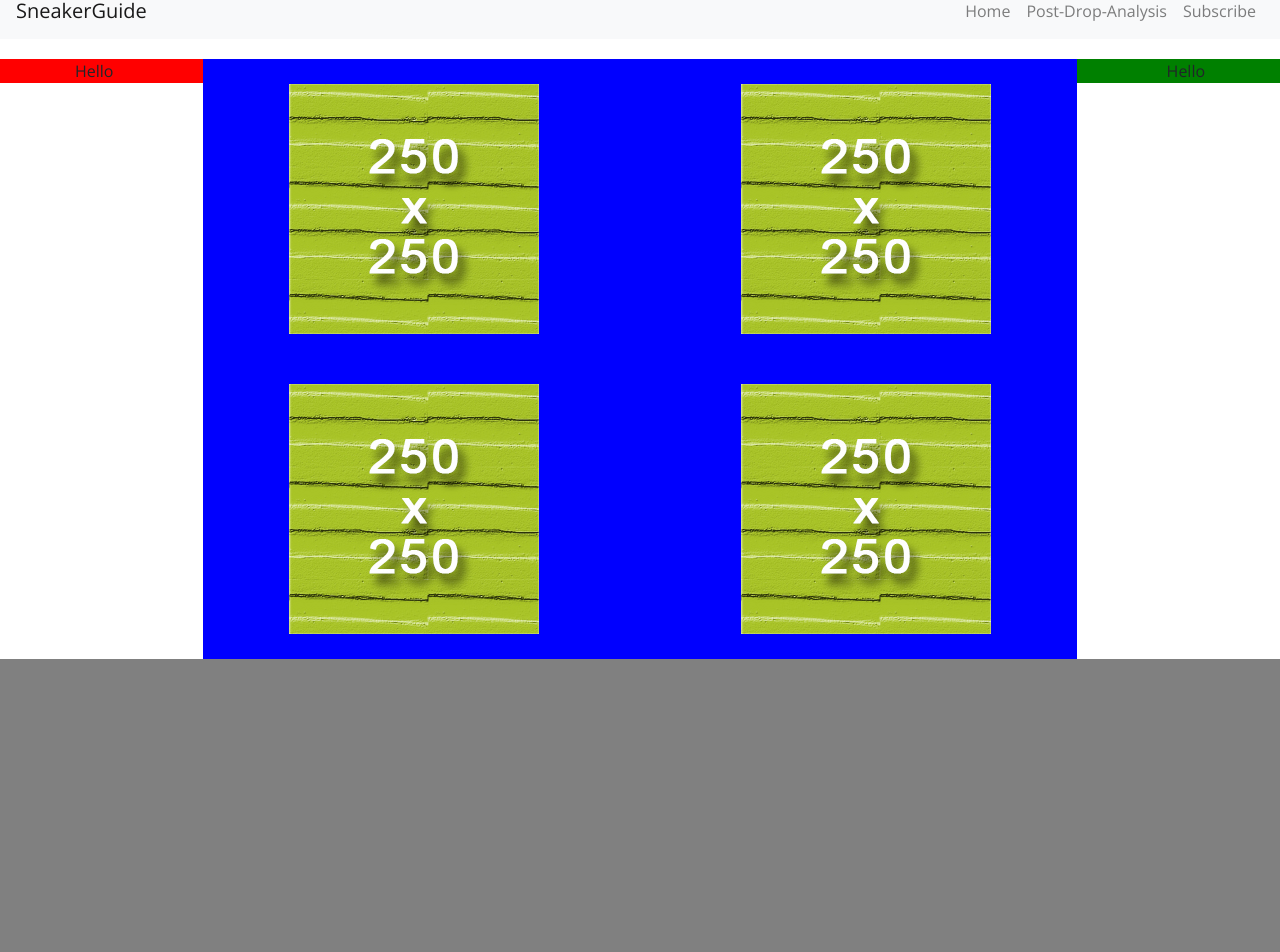
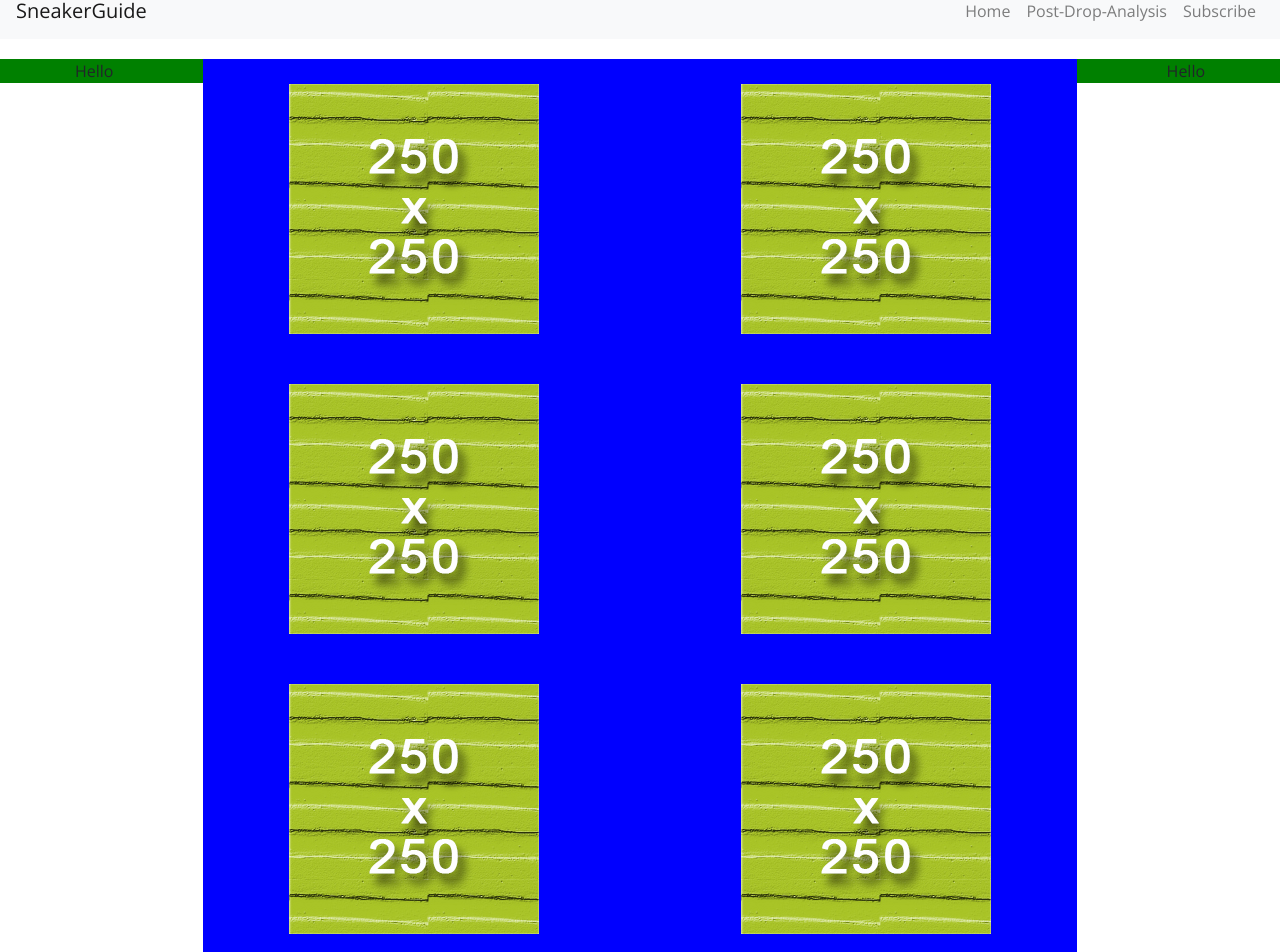
Before and after one commit to nathanphan26/SneakersGuide, a React (Create React App) app: page / in a window 1280 px wide. Shown: the part 17-969 px from the top of the page. Before the commit the page ends 800 px from the top, so only its background shows below. Built offline with nearby package versions, Linux system fonts and the light colour scheme.

Commit message:
Added Ads component

```diff
--- a/src/App.js
+++ b/src/App.js
@@ -4,6 +4,7 @@ import Placeholder from './placeholder.jpg'
 import { Container, Row, Col } from 'reactstrap';
 
 import Header from './components/Header'
+import Ads from './components/Ads'
 
 function App() {
 
@@ -23,24 +24,10 @@ function App() {
     height: '100%'
   }
 
-  const colStyle1 = {
-    padding: '0',
-    height: '100%',
-    backgroundColor: 'red',
-    textAlign: 'center'
-  }
-
   const colStyle2 = {
     padding: '0',
     height: '100%',
     backgroundColor: 'blue',
-    textAlign: 'center'
-  }
-
-  const colStyle3 = {
-    padding: '0',
-    height: '100%',
-    backgroundColor: 'green',
     textAlign: 'center'
   }
 
@@ -60,9 +47,13 @@ function App() {
   return (
     <div className="App">
       <Header style={headerStyle}/>
+
       <div style={testStyle}>
         <Row style={rowStyle}>
-          <Col xs='2' style={colStyle1}>Hello</Col>
+
+          {/* Ads */}
+          <Ads />
+
           <Col xs='8' style={colStyle2}>
             <Row style={innerRowStyle}>
               <Col style={innerColStyle}>
@@ -80,8 +71,19 @@ function App() {
                 <img src={Placeholder} alt="Placeholder" style={imageStyle}/>
               </Col>
             </Row>
+            <Row style={innerRowStyle}>
+              <Col style={innerColStyle}>
+                <img src={Placeholder} alt="Placeholder" style={imageStyle}/>
+              </Col>
+              <Col style={innerColStyle}>
+                <img src={Placeholder} alt="Placeholder" style={imageStyle}/>
+              </Col>
+            </Row>
           </Col>
-          <Col xs='2' style={colStyle3}>Hello</Col>
+
+          {/* Ads */}
+          <Ads />
+
         </Row>
       </div>
     </div>
--- /dev/null
+++ b/src/components/Ads.js
@@ -0,0 +1,21 @@
+import React, { Component } from 'react'
+import { Col } from 'reactstrap';
+
+export class Ads extends Component {
+
+  render() {
+
+    const colStyle1 = {
+      padding: '0',
+      height: '100%',
+      backgroundColor: 'green',
+      textAlign: 'center'
+    }
+
+    return (
+      <Col xs='2' style={colStyle1}>Hello</Col>
+    )
+  }
+}
+
+export default Ads
```
